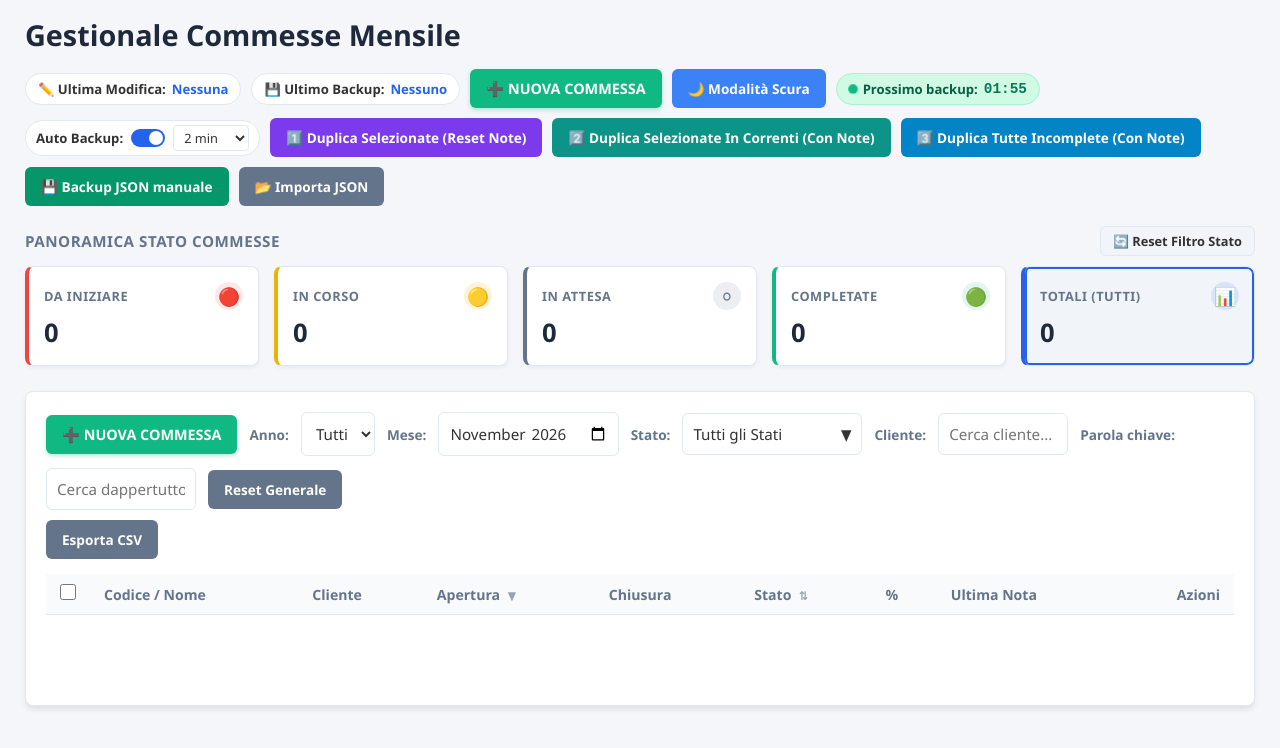
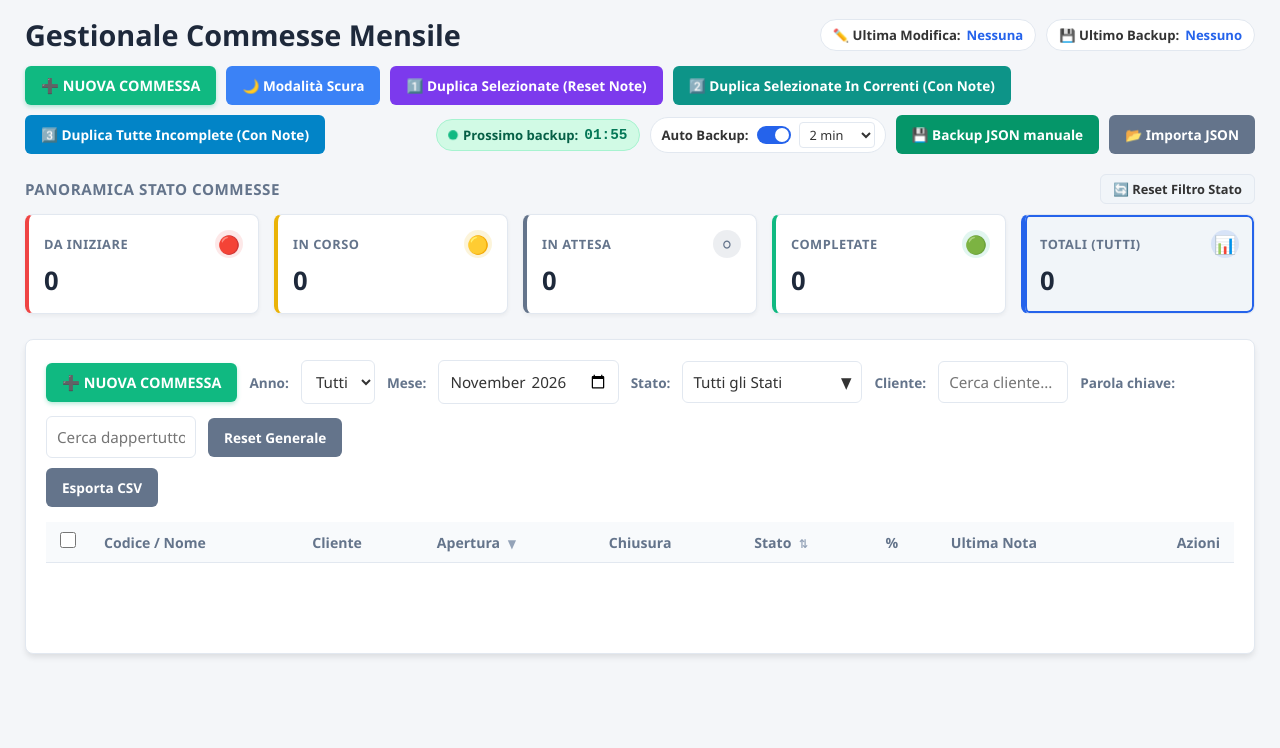
Before and after one commit to kibernetespa/Gestionale-Lavoro, a plain HTML site: page index.html in a window 1280 px wide. Drawn offline with Linux system fonts and the light colour scheme.

Commit message:
Update index.html

```diff
--- a/index.html
+++ b/index.html
@@ -51,11 +51,22 @@
         }
         header {
             display: flex;
+            flex-direction: column;
+            gap: 12px;
+            margin-bottom: 20px;
+        }
+        .header-top-row {
+            display: flex;
             justify-content: space-between;
             align-items: center;
-            margin-bottom: 20px;
             flex-wrap: wrap;
             gap: 15px;
+        }
+        .header-actions-row {
+            display: flex;
+            align-items: center;
+            gap: 10px;
+            flex-wrap: wrap;
         }
         h1 {
             font-size: 1.8rem;
@@ -830,10 +841,10 @@
 <body>
 <div class="container">
     <header>
+        <div class="header-top-row">
             <div>
                 <h1>Gestionale Commesse Mensile</h1>
             </div>
-        <div style="display: flex; align-items: center; gap: 10px; flex-wrap: wrap;">
             <div class="info-badges-container">
                 <div class="info-badge" title="Data, orario, tipo azione e commessa dell'ultima modifica">
                     ✏️ Ultima Modifica: <span id="displayUltimaModifica" class="valore">Nessuna</span>
@@ -842,9 +853,16 @@
                     💾 Ultimo Backup: <span id="displayUltimoBackup" class="valore">Nessuno</span>
                 </div>
             </div>
-
+        </div>
+
+        <div class="header-actions-row">
             <button type="button" class="btn-success-new" onclick="openNewCommessaModal()">➕ NUOVA COMMESSA</button>
             <button type="button" class="btn-theme-toggle" id="themeToggleBtn" onclick="toggleTheme()">🌙 Modalità Scura</button>
+            <button class="btn-duplicate-reset" onclick="duplicateSelectedResetToNextMonth()">1️⃣ Duplica Selezionate (Reset Note)</button>
+            <button class="btn-duplicate-selected-notes" onclick="duplicateSelectedWithNotesToNextMonth()">2️⃣ Duplica Selezionate In Correnti (Con Note)</button>
+            <button class="btn-duplicate-full" onclick="duplicateNonCompletedToNextMonth()">3️⃣ Duplica Tutte Incomplete (Con Note)</button>
+
+            <div style="margin-left: auto; display: flex; align-items: center; gap: 10px; flex-wrap: wrap;">
                 <div id="backupBadge" class="backup-status-badge">
                     <span class="dot"></span> Prossimo backup: <span id="backupTimer">02:00</span>
                 </div>
@@ -864,12 +882,10 @@
                         <option value="60">60 min</option>
                     </select>
                 </div>
-            <button class="btn-duplicate-reset" onclick="duplicateSelectedResetToNextMonth()">1️⃣ Duplica Selezionate (Reset Note)</button>
-            <button class="btn-duplicate-selected-notes" onclick="duplicateSelectedWithNotesToNextMonth()">2️⃣ Duplica Selezionate In Correnti (Con Note)</button>
-            <button class="btn-duplicate-full" onclick="duplicateNonCompletedToNextMonth()">3️⃣ Duplica Tutte Incomplete (Con Note)</button>
                 <button class="btn-export" onclick="exportData()">💾 Backup JSON manuale</button>
                 <button class="btn-secondary" onclick="document.getElementById('importFile').click()">📂 Importa JSON</button>
                 <input type="file" id="importFile" style="display:none" accept=".json" onchange="importData(event)">
+            </div>
         </div>
     </header>
 
@@ -1569,7 +1585,6 @@
             c.percentuale = parseInt(document.getElementById('modalPercentuale').value) || 0;
 
             if (editingNoteIdVal) {
-                // MODIFICA DI UNA NOTA ESISTENTE
                 const noteId = parseInt(editingNoteIdVal);
                 const existingNote = c.noteCronologia.find(n => n.id === noteId);
                 if (existingNote) {
@@ -1581,7 +1596,6 @@
                 }
                 cancelEditNoteMode();
             } else if (testoNota !== '') {
-                // AGGIUNGI NUOVA NOTA
                 if (!Array.isArray(c.noteCronologia)) c.noteCronologia = [];
                 c.noteCronologia.push({
                     id: Date.now(),
```
Lines whose indentation alone changed are shown as unchanged.
